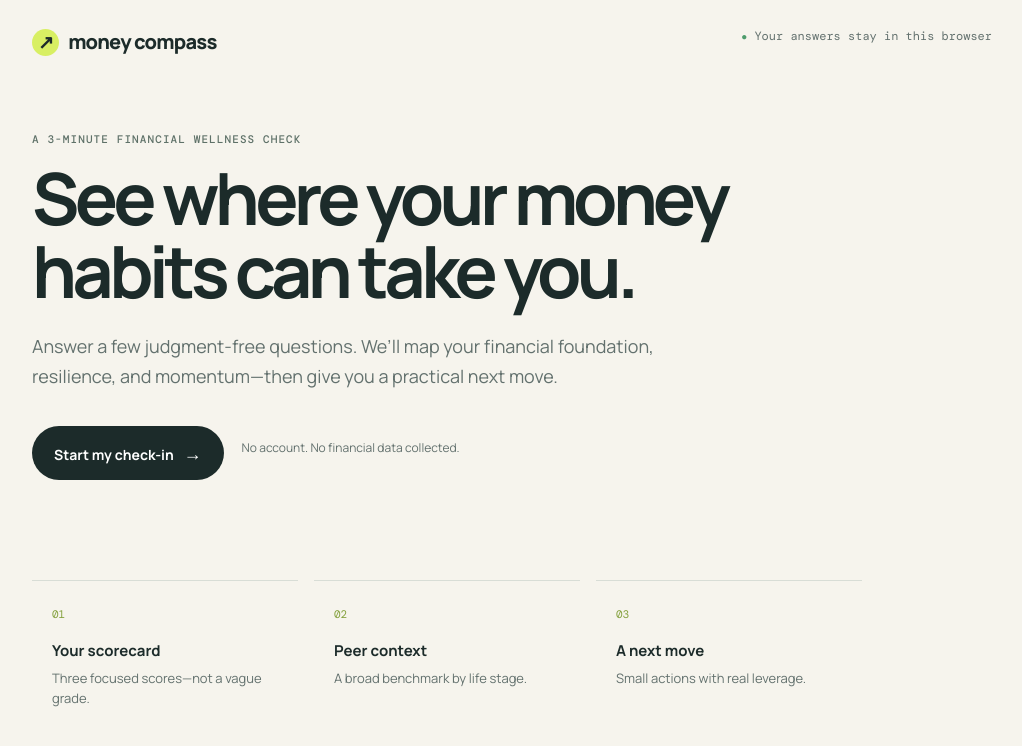
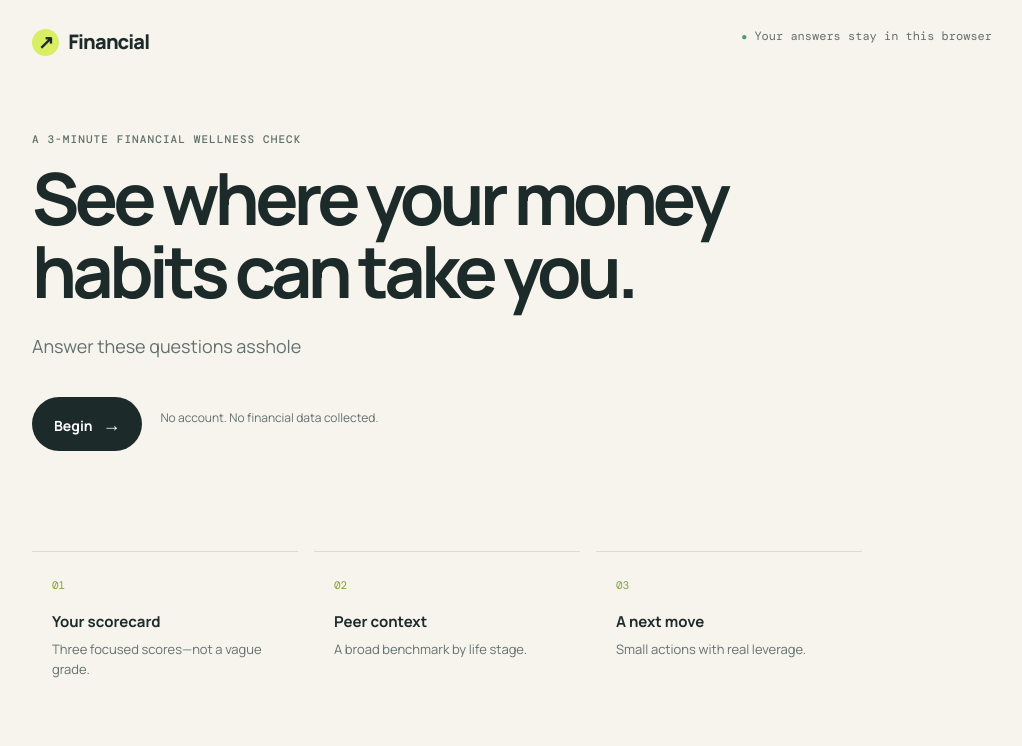
Before and after one commit to jkchen5684/jkchen5684.github.io, a Jekyll site: the page Questionnaire/questionnaire.html, which Jekyll copies as it is, in a window 1280 px wide. Shown: the top 746 px of the page, without its empty margins (128-1150 px from the left). Built offline with Jekyll 4.4.1, drawn with Linux system fonts in a browser that asks for light colours.

Commit message:
Update questionnaire.html

```diff
--- a/Questionnaire/questionnaire.html
+++ b/Questionnaire/questionnaire.html
@@ -4,7 +4,7 @@
     <meta charset="UTF-8" />
     <meta name="viewport" content="width=device-width, initial-scale=1.0" />
     <meta name="description" content="A private, educational financial wellness check-in." />
-    <title>Money Compass — Financial Wellness Check</title>
+    <title>Financial Questionnaire</title>
     <link rel="preconnect" href="https://fonts.googleapis.com" />
     <link rel="preconnect" href="https://fonts.gstatic.com" crossorigin />
     <link href="https://fonts.googleapis.com/css2?family=DM+Mono:wght@400;500&family=Manrope:wght@400;500;600;700;800&display=swap" rel="stylesheet" />
@@ -13,16 +13,16 @@
   <body>
     <main class="shell">
       <header class="topbar">
-        <a class="brand" href="#start" aria-label="Money Compass home"><span class="brand-mark">↗</span> money compass</a>
+        <a class="brand" href="#start" aria-label="Financial Questionnaire home"><span class="brand-mark">↗</span> Financial</a>
         <p class="private-note"><span>●</span> Your answers stay in this browser</p>
       </header>
 
       <section id="start" class="screen intro active" aria-labelledby="intro-title">
         <p class="eyebrow">A 3-minute financial wellness check</p>
         <h1 id="intro-title">See where your money habits can take you.</h1>
-        <p class="lede">Answer a few judgment-free questions. We’ll map your financial foundation, resilience, and momentum—then give you a practical next move.</p>
+        <p class="lede">Answer these questions asshole</p>
         <div class="intro-actions">
-          <button class="button primary" id="start-button">Start my check-in <span>→</span></button>
+          <button class="button primary" id="start-button">Begin <span>→</span></button>
           <p>No account. No financial data collected.</p>
         </div>
         <div class="pillars" aria-label="What you will receive">
@@ -43,7 +43,7 @@
       </section>
 
       <section id="results" class="screen results" aria-live="polite">
-        <p class="eyebrow">Your Money Compass</p>
+        <p class="eyebrow">Financial Questionnaire</p>
         <h2 id="result-title">A solid base, with room to build resilience.</h2>
         <p class="result-summary" id="result-summary"></p>
         <div class="score-grid" id="score-grid"></div>
```
